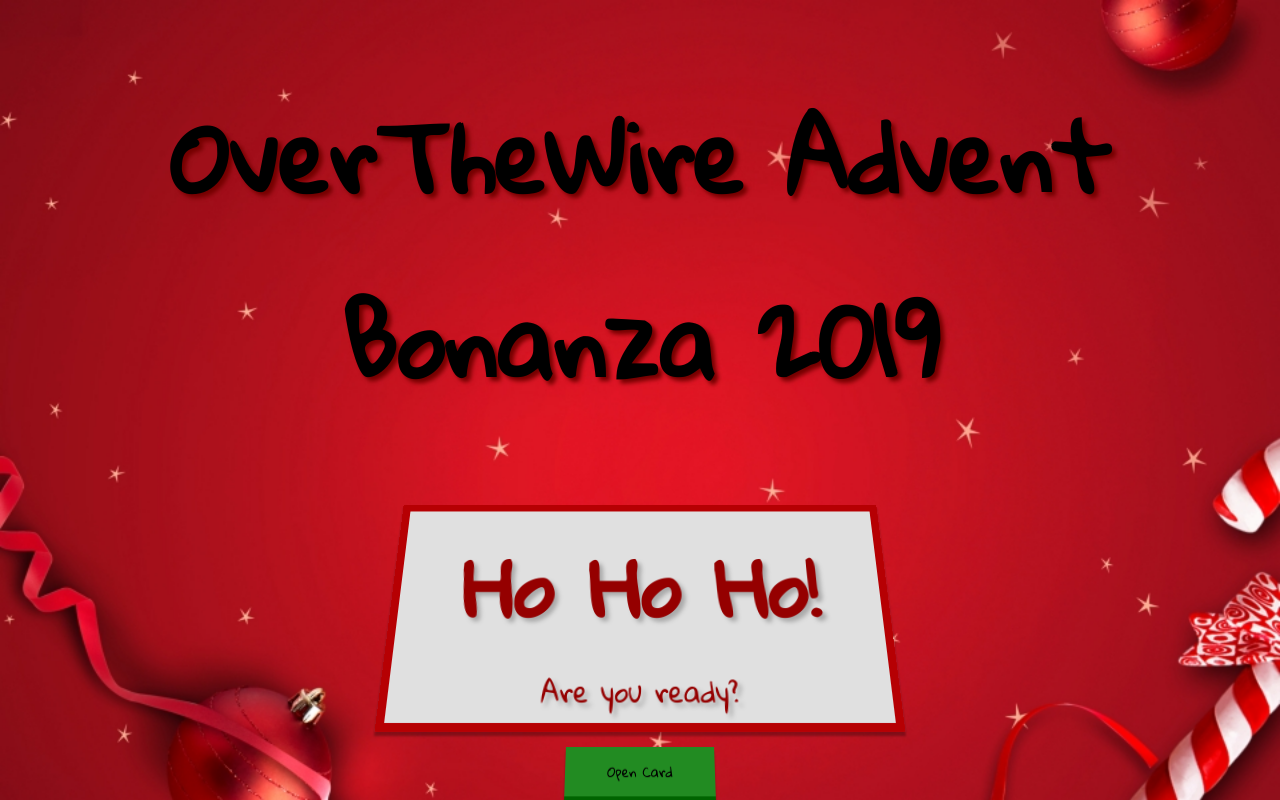
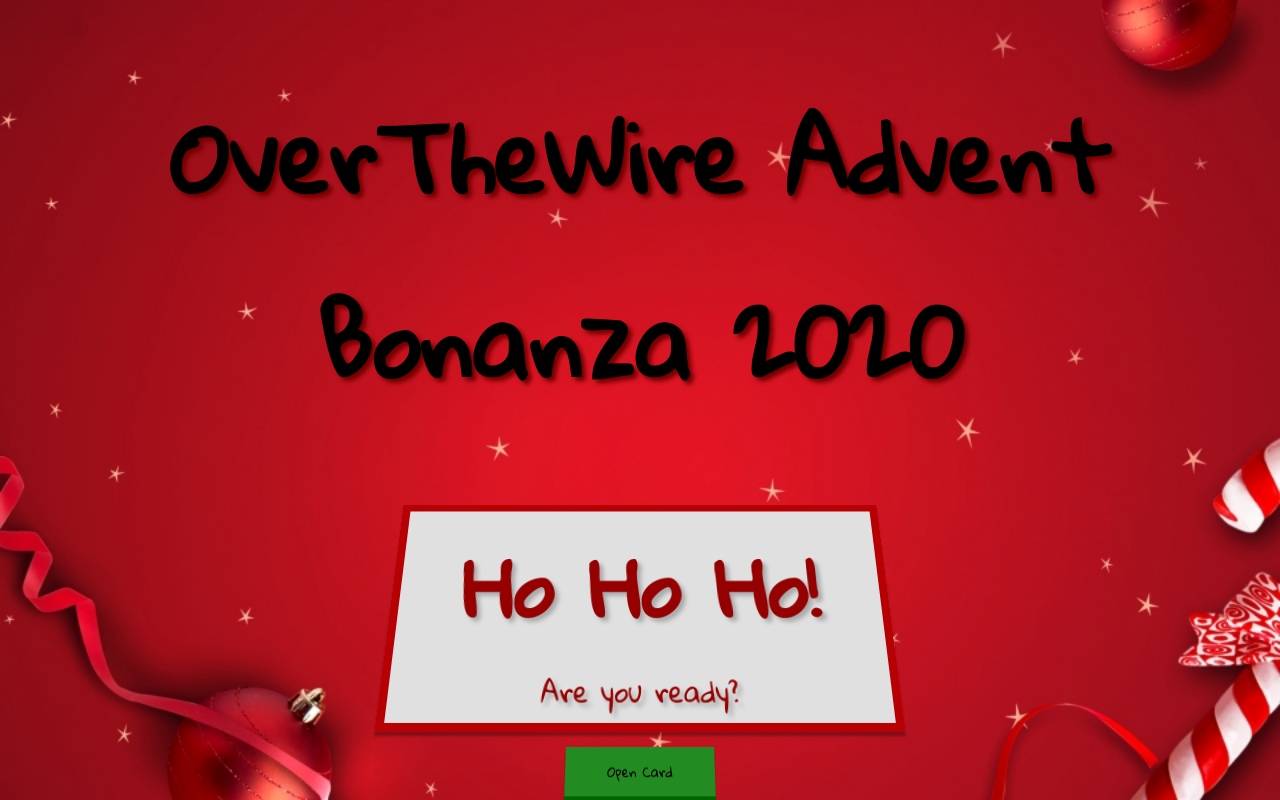
Before and after one commit to OverTheWireOrg/advent-website, a plain HTML site: page index.html in a window 1280 px wide. Drawn offline with Linux system fonts and the light colour scheme.

Commit message:
2020 edition

```diff
--- a/index.html
+++ b/index.html
@@ -2,10 +2,10 @@
 	<head>
 		<link rel="stylesheet" type="text/css" href="style.css">
 		<script src="script.js"></script>
-		<title>OverTheWire Advent Bonanza 2019</title>
+		<title>OverTheWire Advent Bonanza 2020</title>
 	</head>
 	<body>
-		<h1>OverTheWire Advent Bonanza 2019</h1>
+		<h1>OverTheWire Advent Bonanza 2020</h1>
 		<div class="wrap" id="wrap">
 		  <div class="card card--inner">
 			  <img class="pic" src="santa.png">
```
Also changed, not shown: 2 other files.
